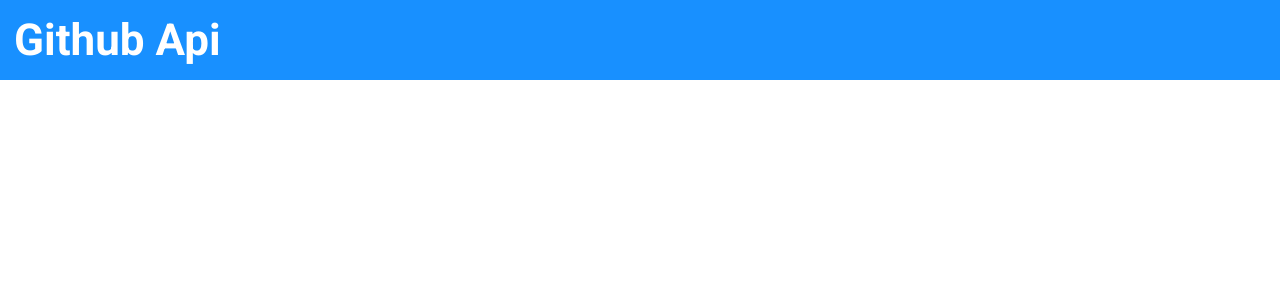
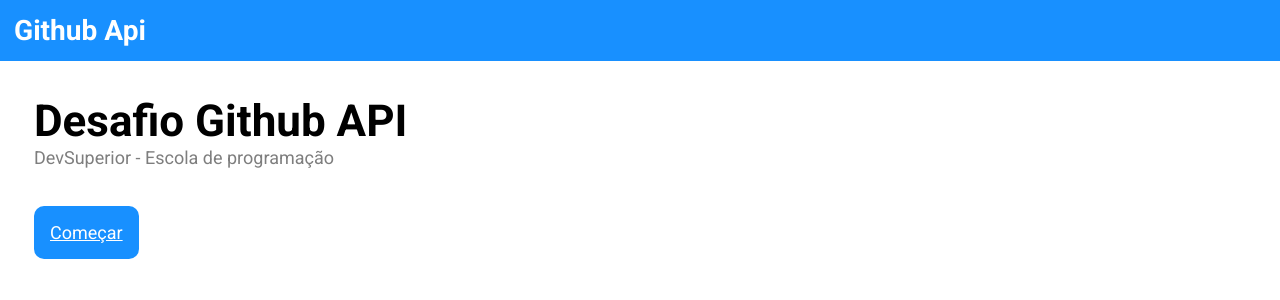
Before and after one commit to wagnerfelten/ApiGithub, a React (Vite) app: page / in a window 1280 px wide. Shown: the top 300 px of the page. Built offline with nearby package versions, Linux system fonts and the light colour scheme.

Commit message:
Feita estilização da aplicação, da page home

```diff
--- a/src/pages/Home/index.tsx
+++ b/src/pages/Home/index.tsx
@@ -1,14 +1,21 @@
-import './App.css'
+import "./App.css";
 
 function App() {
-
   return (
     <>
-     <header>
-      <h1>Github Api</h1>
-     </header>
+      <header>
+        <h3>Github Api</h3>
+      </header>
+
+      <main>
+        <h1>Desafio Github API</h1>
+        <p>DevSuperior - Escola de programação</p>
+        <div className="Link">
+          <a href="#">Começar</a>
+        </div>
+      </main>
     </>
-  )
+  );
 }
 
-export default App
+export default App;
```
